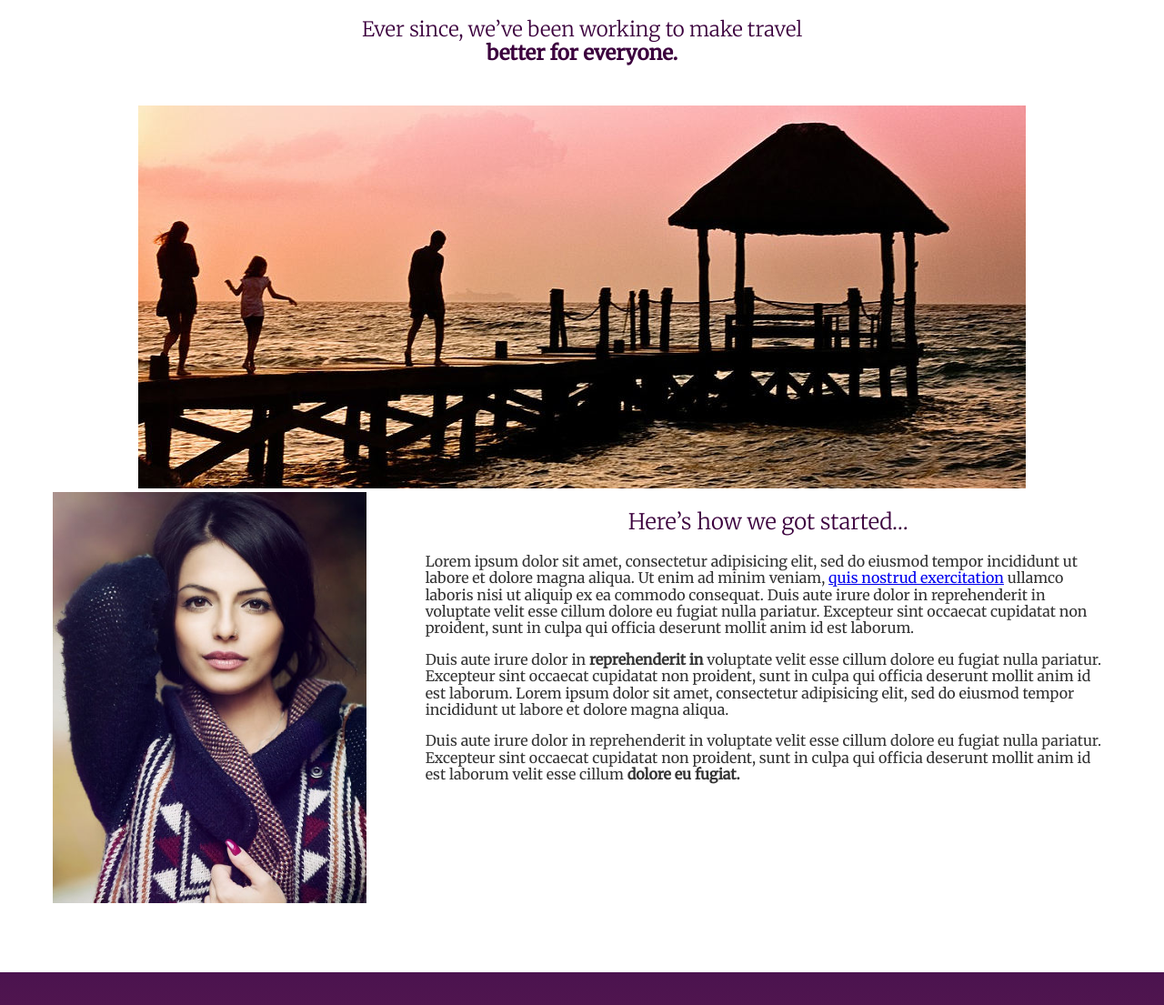
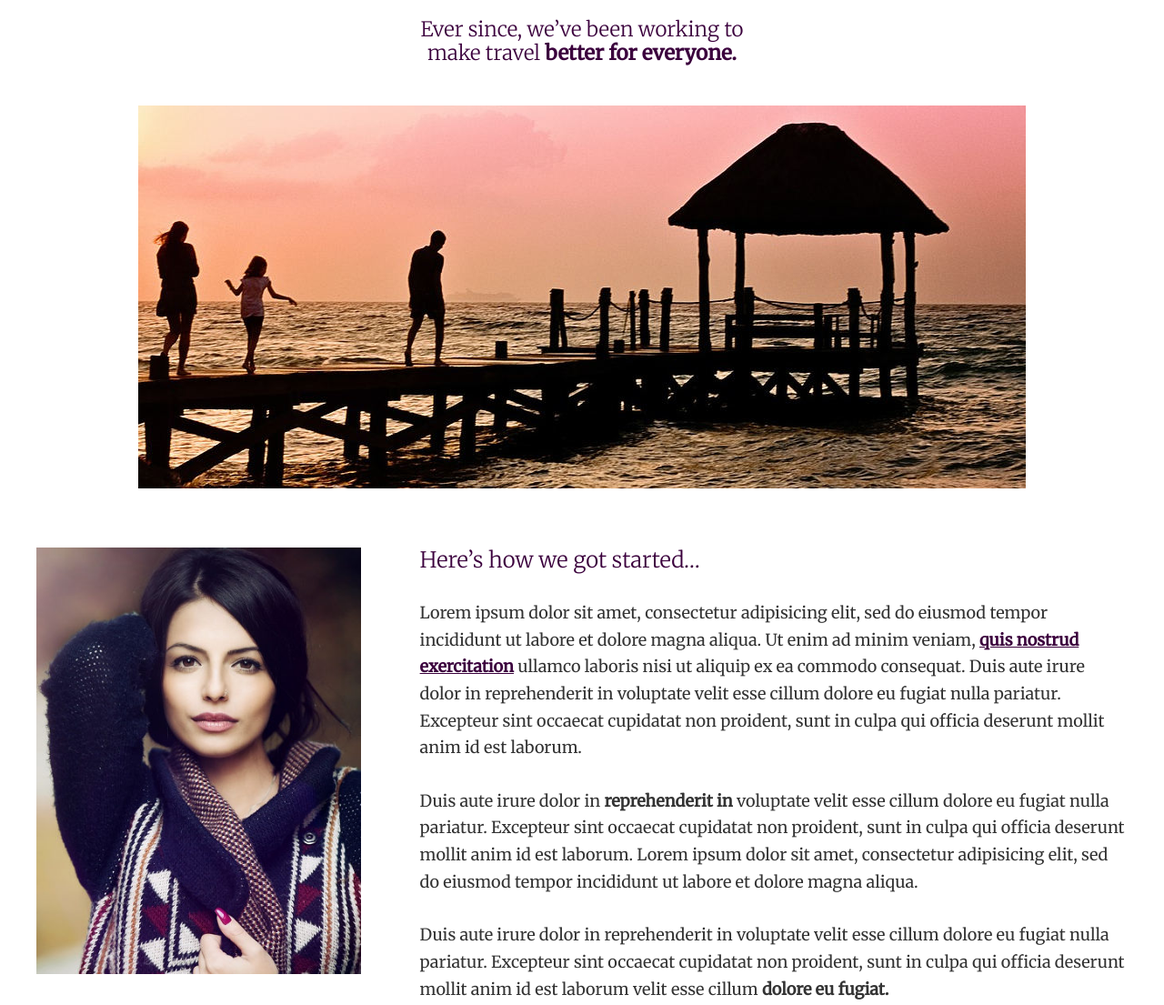
Before and after one commit to radosliwa/First-page, a website: page app/index.html in a window 1280 px wide. Shown: the part 904-2009 px from the top of the page at 91% size. Drawn offline with Linux system fonts and the light colour scheme.

Commit message:
pictures

```diff
--- a/app/assets/styles/base/_global.css
+++ b/app/assets/styles/base/_global.css
@@ -12,3 +12,7 @@ img{
 * {
   box-sizing: border-box;
 }
+
+a{
+  color: $mainDarkPurple;
+}
--- /dev/null
+++ b/app/assets/styles/modules/_generic-content-container.css
@@ -0,0 +1,13 @@
+.generic-content-container{
+  p{
+    line-height: 1.65;
+    margin: 1.8rem 0;
+
+    @mixin atSmall{
+      font-size: 1.125rem;
+    }
+  }
+  p a{
+    font-weight: bold;
+  }
+}
--- a/app/assets/styles/modules/_headline.css
+++ b/app/assets/styles/modules/_headline.css
@@ -25,7 +25,7 @@
     }
 
     &--narrow{
-    max-width: 500px;
+      max-width: 378px;
       margin-left: auto;
       margin-right: auto;
     }
@@ -36,4 +36,7 @@
     &--b-margin-large{
       margin-bottom: 2em;
     }
+    &--no-t-margin{
+      margin-top: 0;
     }
+  }
--- a/app/assets/styles/modules/_row.css
+++ b/app/assets/styles/modules/_row.css
@@ -1,17 +1,5 @@
 .row{
   @mixin clearfix;
-
-  @mixin atMedium{
-    &__medium-4{
-      float:left;
-      width: 33.33%;
-    }
-
-    &__medium-8{
-      float:left;
-      width: 66.66%;
-    }
-  }
 
   &--gutters{
     margin-right: -65px;
@@ -20,4 +8,29 @@
   &--gutters > div{
     padding-right: 65px;
   }
+  &__b-margin-until-medium{
+    margin-bottom: 1rem;
+  }
+
+  @mixin atMedium{
+    &__b-margin-until-medium{
+    margin-bottom: 0;
+    }
+    &__medium-4{
+      float:left;
+      width: 33.33%;
+    }
+    &__row__medium-4-larger{
+      width: 37%;
+    }
+    &__medium-8{
+      float:left;
+      width: 66.66%;
+    }
+    &____medium-8-smaller{
+      width: 63%;
+    }
+  }
+
+
 }
--- a/app/assets/styles/modules/_wrapper.css
+++ b/app/assets/styles/modules/_wrapper.css
@@ -2,7 +2,8 @@
   overflow:hidden;
   padding-left: 18px;
   padding-right:18px;
-  max-width: 1200px;
+  max-width: 1236px; /*to offset padding 18 x 2
+                      after border-box */
   margin-left: auto;
   margin-right: auto;
   &--medium{
@@ -12,4 +13,11 @@
     padding-left: 0;
     padding-right: 0;
   }
+  &--b-margin{
+    margin-bottom: 1rem;
+
+    @mixin atSmall{
+    margin-bottom: 3.875rem;
+  }
 }
+}
--- a/app/assets/styles/styles.css
+++ b/app/assets/styles/styles.css
@@ -1,11 +1,12 @@
 @import "normalize.css"; /* nie trzeba navigowac do
 node_modules dzieki postcss-import*/
-@import "base/_global";
 @import 'base/_variables';
 @import 'base/_mixins';
+@import "base/_global";
 @import "modules/_large-banner";
 @import "modules/_btn";
 @import "modules/_wrapper";
 @import "modules/_section";
 @import "modules/_headline";
 @import "modules/_row";
+@import "modules/_generic-content-container";
--- a/app/index.html
+++ b/app/index.html
@@ -44,19 +44,29 @@
           <div class="wrapper">
             <h2 class ="headline headline--centered headline--b-margin-small">The first trip we planned <strong>was our own.</strong></h2>
             <h3 class ="headline headline--centered headline--orange headline--small headline--narrow headline--b-margin-large">Ever since, we&rsquo;ve been working to make travel <strong>better for everyone.</strong></h3>
-            <div class="wrapper wrapper--medium">
-              <img src="assets/images/first-trip.jpg" alt="family on a pier">
+            <div class="wrapper wrapper--medium wrapper--b-margin">
+
+            <img srcset="assets/images/first-trip-low-res.jpg 565w, assets/images/first-trip.jpg 976w" alt="family on a pier">
             </div>
 
             <div class="row row--gutters">
-              <div class="row__medium-4">
-                <img src="assets/images/our-start.jpg" alt="Our founder, Jane Doe">
+              <div class="row__medium-4 row__medium-4-larger row__b-margin-until-medium">
+                <picture>
+                  <source srcset="assets/images/our-start.jpg 404w" media='(min-width: 1020px)'>
+                  <source srcset="assets/images/our-start-portrait.jpg 764w" media='(min-width: 800px)'>
+                  <img srcset="assets/images/our-start-landscape.jpg 800w" alt="Our founder, Jane Doe">
+                </picture>
+
                   </div>
-              <div class ="row__medium-8">
-                <h2 class ="headline headline--centered">Here&rsquo;s how we got started&hellip;</h2>
+                  <div class ="row__medium-8 row__medium-8-smaller">
+                    <div class ="generic-content-container">
+                      <h2 class ="headline headline--no-t-margin ">Here&rsquo;s how we got started&hellip;</h2>
                       <p>Lorem ipsum dolor sit amet, consectetur adipisicing elit, sed do eiusmod tempor incididunt ut labore et dolore magna aliqua. Ut enim ad minim veniam, <a href="#">quis nostrud exercitation</a> ullamco laboris nisi ut aliquip ex ea commodo consequat. Duis aute irure dolor in reprehenderit in voluptate velit esse cillum dolore eu fugiat nulla pariatur. Excepteur sint occaecat cupidatat non proident, sunt in culpa qui officia deserunt mollit anim id est laborum.</p>
                       <p>Duis aute irure dolor in <strong>reprehenderit in</strong> voluptate velit esse cillum dolore eu fugiat nulla pariatur. Excepteur sint occaecat cupidatat non proident, sunt in culpa qui officia deserunt mollit anim id est laborum. Lorem ipsum dolor sit amet, consectetur adipisicing elit, sed do eiusmod tempor incididunt ut labore et dolore magna aliqua.</p>
                       <p>Duis aute irure dolor in reprehenderit in voluptate velit esse cillum dolore eu fugiat nulla pariatur. Excepteur sint occaecat cupidatat non proident, sunt in culpa qui officia deserunt mollit anim id est laborum velit esse cillum <strong>dolore eu fugiat.</strong></p>
+
+                    </div>
+
                   </div>
                 </div>
               </div>
--- a/app/temp/styles/styles.css
+++ b/app/temp/styles/styles.css
@@ -468,6 +468,10 @@ img{
           box-sizing: border-box;
 }
 
+a{
+  color: rgb(59, 0, 61);
+}
+
 .large-banner{
   border-bottom: 10px solid rgb(59, 0, 61);
   position: relative;
@@ -643,7 +647,8 @@ img{
   overflow:hidden;
   padding-left: 18px;
   padding-right:18px;
-  max-width: 1200px;
+  max-width: 1236px; /*to offset padding 18 x 2
+                      after border-box */
   margin-left: auto;
   margin-right: auto;
 }
@@ -655,6 +660,17 @@ img{
 .wrapper .wrapper{
     padding-left: 0;
     padding-right: 0;
+  }
+
+.wrapper--b-margin{
+    margin-bottom: 1rem;
+}
+
+@media(min-width: 530px){
+
+.wrapper--b-margin{
+    margin-bottom: 3.875rem
+}
   }
 
 .section{
@@ -712,7 +728,7 @@ img{
   }
 
 .headline--narrow{
-    max-width: 500px;
+      max-width: 378px;
       margin-left: auto;
       margin-right: auto;
     }
@@ -726,22 +742,14 @@ img{
       margin-bottom: 2em;
     }
 
+.headline--no-t-margin{
+      margin-top: 0;
+    }
+
 .row::after{
     content:"";
     display: table;
     clear: both;
-  }
-
-@media(min-width: 800px){
-    .row__medium-4{
-      float:left;
-      width: 33.33%;
-    }
-
-    .row__medium-8{
-      float:left;
-      width: 66.66%;
-    }
   }
 
 .row--gutters{
@@ -751,3 +759,43 @@ img{
 .row--gutters > div{
     padding-right: 65px;
   }
+
+.row__b-margin-until-medium{
+    margin-bottom: 1rem;
+  }
+
+@media(min-width: 800px){
+    .row__b-margin-until-medium{
+    margin-bottom: 0;
+    }
+    .row__medium-4{
+      float:left;
+      width: 33.33%;
+    }
+    .row__row__medium-4-larger{
+      width: 37%;
+    }
+    .row__medium-8{
+      float:left;
+      width: 66.66%;
+    }
+    .row____medium-8-smaller{
+      width: 63%;
+    }
+  }
+
+.generic-content-container p{
+    line-height: 1.65;
+    margin: 1.8rem 0;
+  }
+
+@media(min-width: 530px){
+
+.generic-content-container p{
+      font-size: 1.125rem
+  }
+  }
+
+.generic-content-container p a{
+    font-weight: bold;
+  }
```
Also changed, not shown: app/assets/images/first-trip-low-res.jpg (added). Lines whose indentation alone changed are shown as unchanged.
